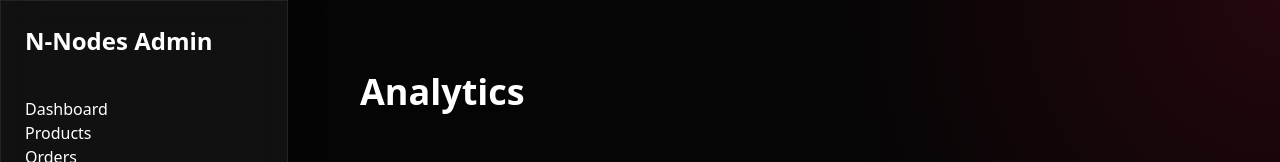
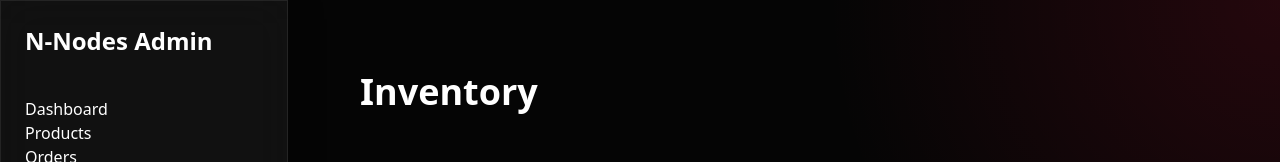
Before and after one commit to RukmaniIslary/N-nodes, a Next.js app: page /admin/inventory in a window 1280 px wide. Shown: the top 162 px of the page. Built offline with nearby package versions, Linux system fonts and the light colour scheme.

Commit message:
Update page.tsx

```diff
--- a/src/app/admin/inventory/page.tsx
+++ b/src/app/admin/inventory/page.tsx
@@ -1,8 +1,8 @@
-export default function AnalyticsPage() {
+export default function InventoryPage() {
   return (
     <div className="p-10">
       <h1 className="text-4xl font-black">
-        Analytics
+        Inventory
       </h1>
     </div>
   );
```
